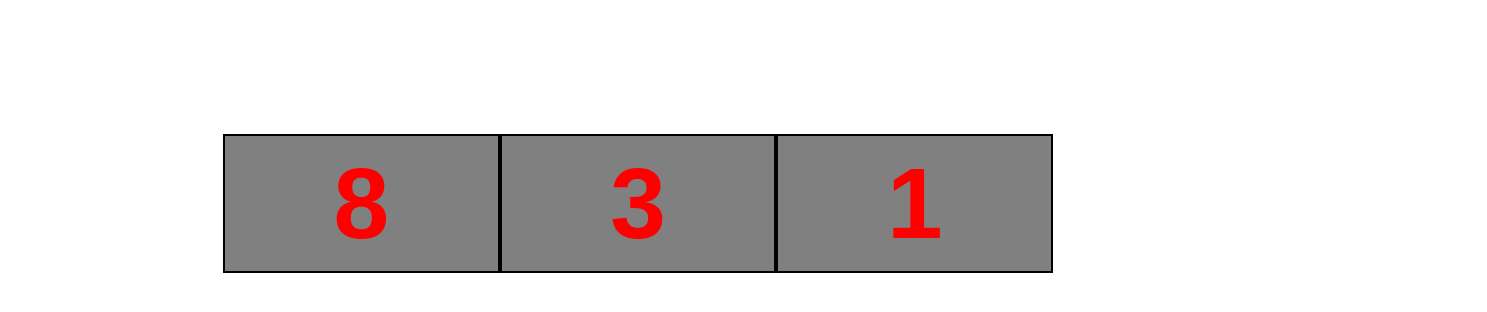
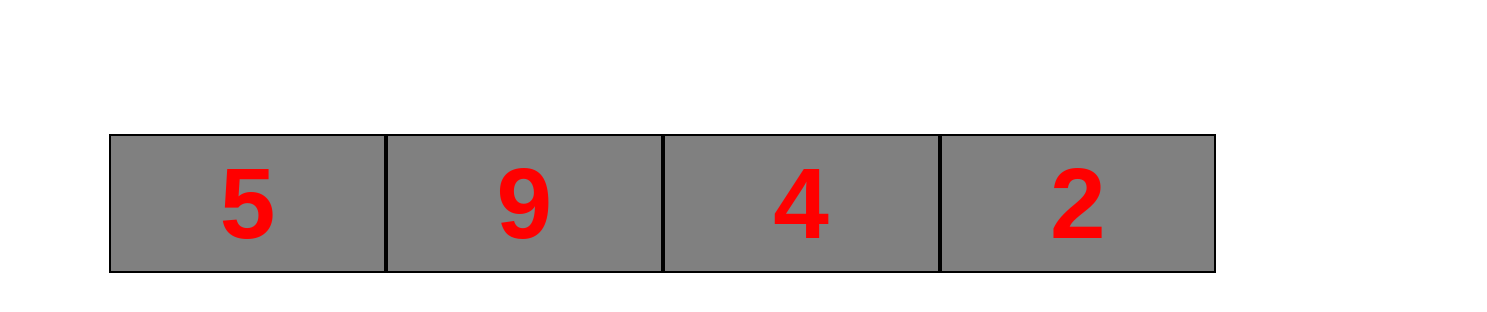
Before and after one commit to Thembisile/Playing-With-Matches, a plain HTML site: page index.html in a window 1280 px wide. Shown: the whole page, 1487 px wide, since content can reach past the window. Drawn offline with Linux system fonts and the light colour scheme.

Commit message:
numbers changing randomly

```diff
--- a/index.html
+++ b/index.html
@@ -8,12 +8,15 @@
 
 <body>
 	<div class="number">
+		<div class="row">
+			<div name="number" class="any"></div>
+			<div class="any"></div>
+			<div class="any"></div>
+			<div class="any"></div>
+		</div>
+	</div>
+	<div class="display">
 
-		<div class="row">
-			<div name="number" class="ANY"></div>
-			<div class="number2"></div>
-			<div class="number3"></div>
-		</div>
 	</div>
 
 
--- a/script.js
+++ b/script.js
@@ -1,12 +1,15 @@
-function randomNumber(highest){
-    return Math.floor(Math.random() * Math.floor(highest));
+function randomNumber() {
+    return Math.ceil(Math.random() * 10);
 }
-console.log(randomNumber());
 
-let domNumber = document.querySelector('.ANY');
-let domNumber2 = document.querySelector('.number2');
-let domNumber3 = document.querySelector('.number3');
+let elems = document.querySelectorAll('.any');
+let displayElem = document.querySelector('.display');
 
-domNumber.innerHTML = randomNumber(10);
-domNumber2.innerHTML = randomNumber(10);
-domNumber3.innerHTML = randomNumber(10);
+for (let index = 0; index < elems.length; index++) {
+    const element = elems[index];
+    element.innerHTML = randomNumber();
+}
+// if (element === element ) {
+//     displayElem.innerHTML = 'Match Found';
+//     return ;
+// }
--- a/styles.css
+++ b/styles.css
@@ -1,30 +1,4 @@
-.ANY {
-    text-align: center;
-    color : red;
-    background-color: grey;
-    font-family: sans-serif, Arial, Helvetica, sans-serif;
-    font-weight: bold;
-    font-size: 100px;
-    border: 2px solid black;
-    height: 30%;
-    width: 20%;
-    padding: 10px;
-    float: left;
-}
-.number2 {
-    text-align: center;
-    color : red;
-    background-color: grey;
-    font-family: sans-serif, Arial, Helvetica, sans-serif;
-    font-weight: bold;
-    font-size: 100px;
-    border: 2px solid black;
-    height: 30%;
-    width: 20%;
-    padding: 10px;
-    float: left;
-}
-.number3 {
+.any {
     text-align: center;
     color : red;
     background-color: grey;
@@ -45,5 +19,9 @@
     margin-left: auto;
     padding-top: 10%;
     display: inline-block;
-    padding-left: 17%;
+    padding-left: 8%;
 }
+
+.warning {
+    color : orange;
+}
```
